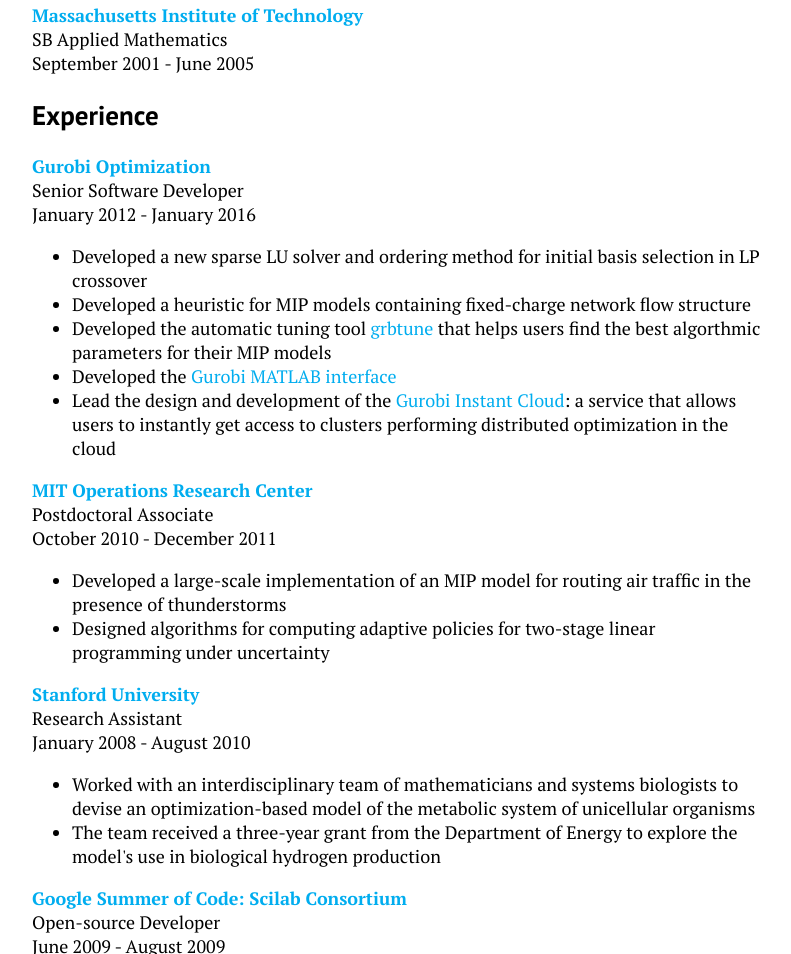
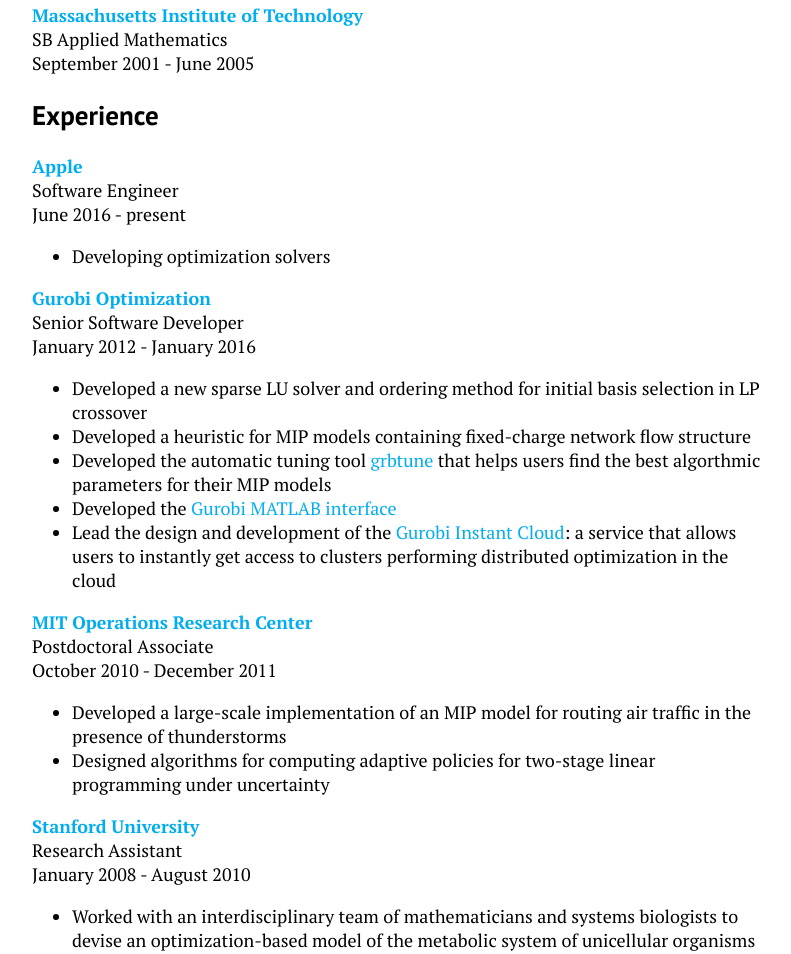
Before and after one commit to cmaes/cmaes.github.io, a plain HTML site: page resume.html in a window 1280 px wide. Shown: the part 771-1725 px from the top of the page, without its empty margins (200-991 px from the left). Drawn offline with Linux system fonts and the light colour scheme.

Commit message:
Add Apple

```diff
--- a/resume.html
+++ b/resume.html
@@ -85,6 +85,17 @@
       </div>
 
       <h2> Experience </h2>
+
+      <div id="apple" class="work_experience">
+	<organization>
+	  <a href="http://apple.com">Apple</a>
+       </organization>
+	<role>Software Engineer</role>
+	<timeframe>June 2016 - present</role>
+        <ul>
+	  <li> Developing optimization solvers
+	</ul>
+       </div>
 
       <div id="gurobi" class="work_experience">
         <organization>
```
